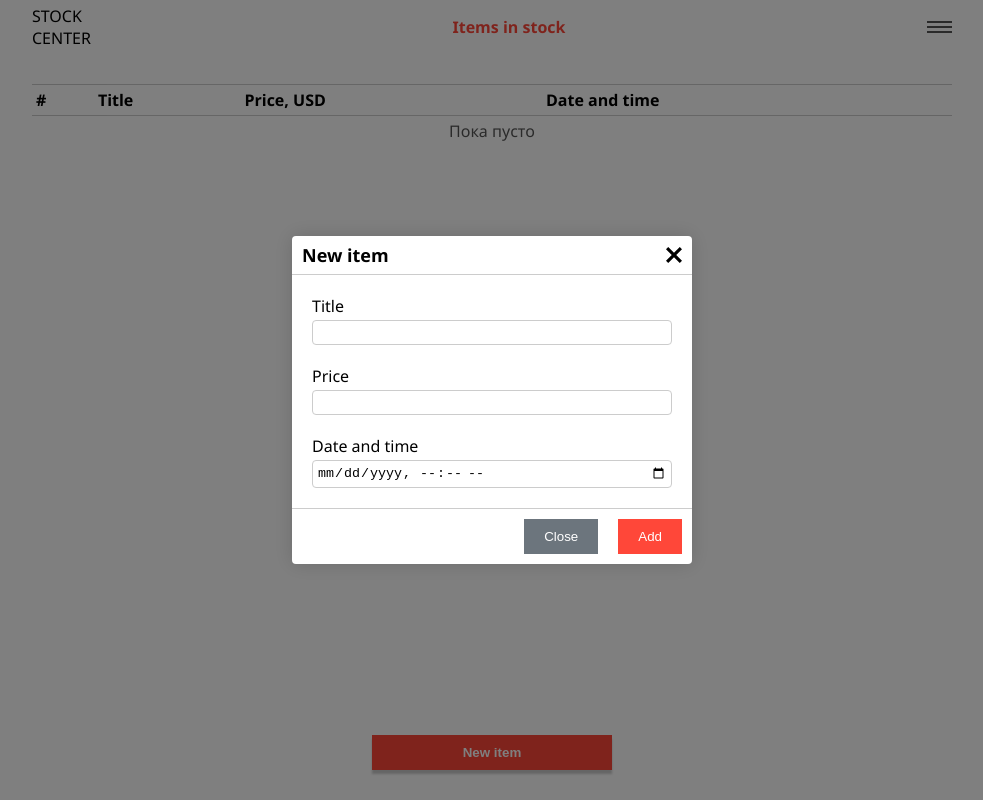
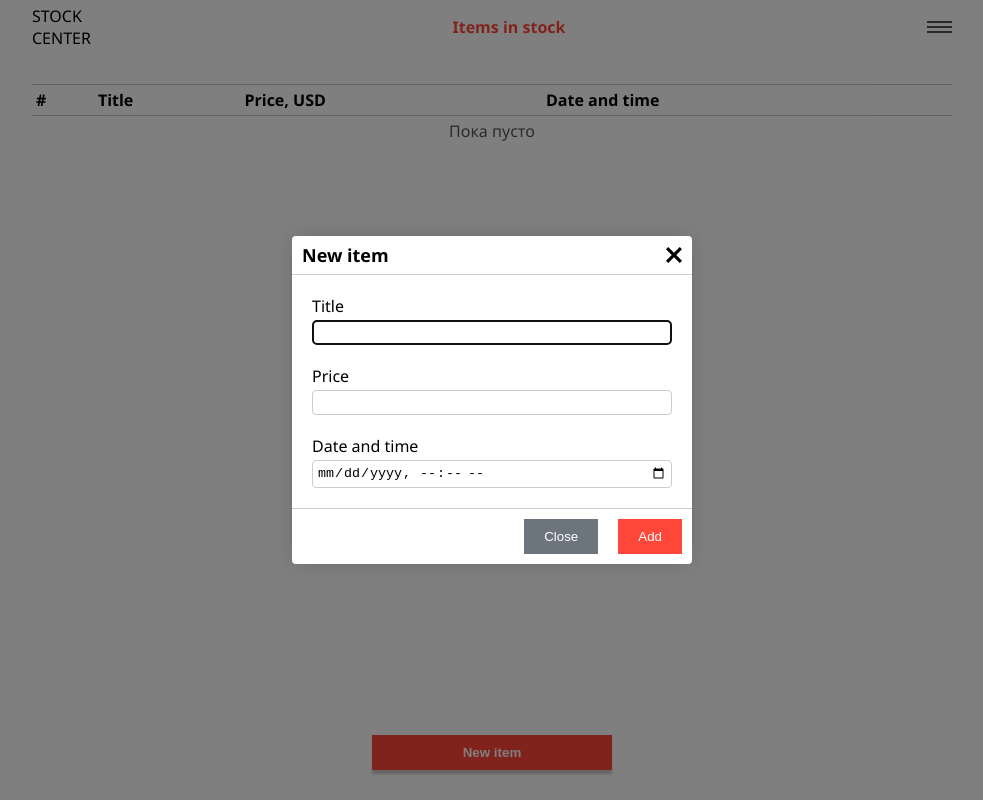
Before and after one commit to leon093/items-stock, a React (Vite) app: page / in a window 1280 px wide. Both pictures are taken after a click on the button "New item". Shown: the whole page, without its empty margins (148-1131 px from the left). Built offline with nearby package versions, Linux system fonts and the light colour scheme.

Commit message:
автофокус первого поля в модальном окне

```diff
--- a/src/components/Modal.jsx
+++ b/src/components/Modal.jsx
@@ -1,4 +1,4 @@
-import React, { useState, useEffect  } from "react";
+import React, { useState, useEffect, useRef, useCallback } from "react";
 
 const Modal = ({ open, onClose, addItemProp }) => {
     const [title, setTitle] = useState("");
@@ -7,8 +7,10 @@ const Modal = ({ open, onClose, addItemProp }) => {
     const [error, setError] = useState(false);
     const [errorPrice, setErrorPrice] = useState(false);
 
+    // добавляем ноль если в аргументе функции пришло число меньше 10
     const addZeroDate = (prop) => prop <= 9 ? '0' : '';
 
+    // форматируем дату нужного нам формата
     const formatDateTime = (date) => {
         const day = new Date(date).getDate();
         const month = new Date(date).getMonth() + 1;
@@ -22,6 +24,7 @@ const Modal = ({ open, onClose, addItemProp }) => {
         return `${fullDate} ${time}`;
     };
 
+    // форматируем цену в формат USD
     const formatUSD = (price) => {
         return new Intl.NumberFormat('en-US', {
             style: 'currency',
@@ -29,6 +32,10 @@ const Modal = ({ open, onClose, addItemProp }) => {
         }).format(price);
     }
 
+    /*
+        собираем данные с полей и добавляем в список item-ов,
+        проверяем поля, после добавления item-а чистим поля
+    */
     const addItem = () => {
         if (Number(price) < 0) {
             setErrorPrice(true);
@@ -47,10 +54,17 @@ const Modal = ({ open, onClose, addItemProp }) => {
         onClose();
     };
 
+    const titleInput = useRef(null);
+
+    // при открытии модалльного окна убираем скролл страницы
     useEffect(() => {
-        document.body.style.overflow = open ? 'hidden' : ''
+        document.body.style.overflow = open ? 'hidden' : '';
     });
 
+    // Автофокус на первый инпут
+    if (open) {
+        setTimeout(() => titleInput.current.focus(), 200)
+    }
     return (
         <div className={`modal-wrapper ${open ? 'modal-wrapper--open' : ''}`} onClick={onClose}>
             <div className="modal" onClick={(e) => e.stopPropagation()}>
@@ -81,6 +95,7 @@ const Modal = ({ open, onClose, addItemProp }) => {
                                     onChange={(event) =>
                                         setTitle(event.target.value)
                                     }
+                                    ref={titleInput}
                                 />
                                 {error && !title.length ? (
                                     <div className="text-error">
```
